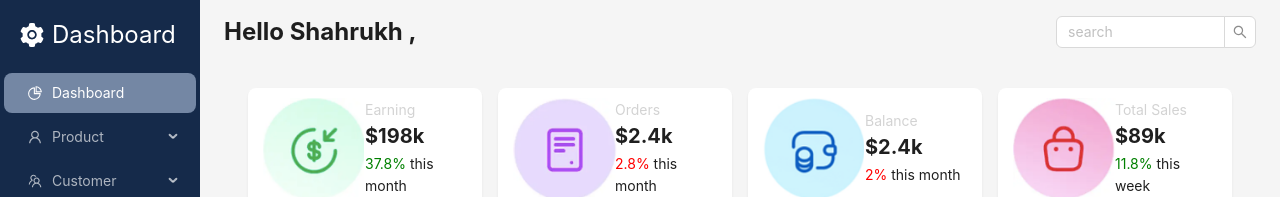
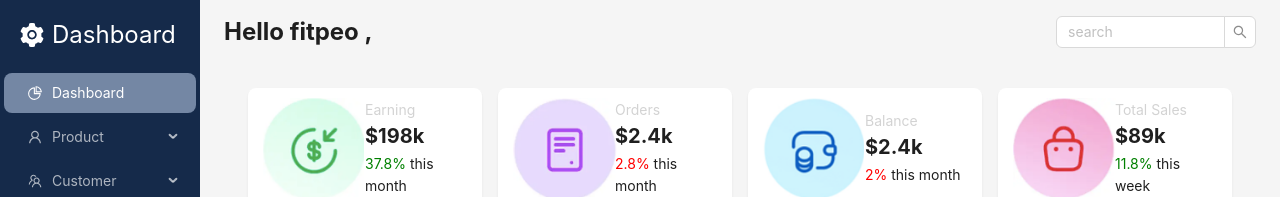
Before and after one commit to GOURAV-A/fitpeo-assig, a React (Vite) app: page / in a window 1280 px wide. Shown: the top 197 px of the page. Built offline with nearby package versions, Linux system fonts and the light colour scheme.

Commit message:
update alternate text for img

```diff
--- a/src/App.jsx
+++ b/src/App.jsx
@@ -102,7 +102,7 @@ const App = () => {
           }}
         >
           <Header>
-            <div className="header_name">Hello Shahrukh ,</div>
+            <div className="header_name">Hello fitpeo ,</div>
             <Search
               placeholder="search"
               style={{
@@ -137,7 +137,7 @@ const App = () => {
               <Col span={6}>
                 <Card className="card" bordered={false}>
                   <div className="image">
-                    <img src="public/orders.webp" alt="earnings" />
+                    <img src="public/orders.webp" alt="order" />
                   </div>
                   <div className="info">
                     <div className="head">Orders</div>
@@ -151,7 +151,7 @@ const App = () => {
               <Col span={6}>
                 <Card className="card" bordered={false}>
                   <div className="image">
-                    <img src="public/recharge.png" alt="earnings" />
+                    <img src="public/recharge.png" alt="balance" />
                   </div>
                   <div className="info">
                     <div className="head">Balance</div>
@@ -165,7 +165,7 @@ const App = () => {
               <Col span={6}>
                 <Card className="card" bordered={false}>
                   <div className="image">
-                    <img src="public/sales.webp" alt="earnings" />
+                    <img src="public/sales.webp" alt="sales" />
                   </div>
                   <div className="info">
                     <div className="head">Total Sales</div>
@@ -182,7 +182,7 @@ const App = () => {
                 <Card className="barChart" bordered={false}>
                   <div className="head">Overview</div>
                   <div className="info">Monthly Earning</div>
-                  <BarChartComponent/>
+                  <BarChartComponent />
                 </Card>
               </Col>
               <Col span={8}>
```
